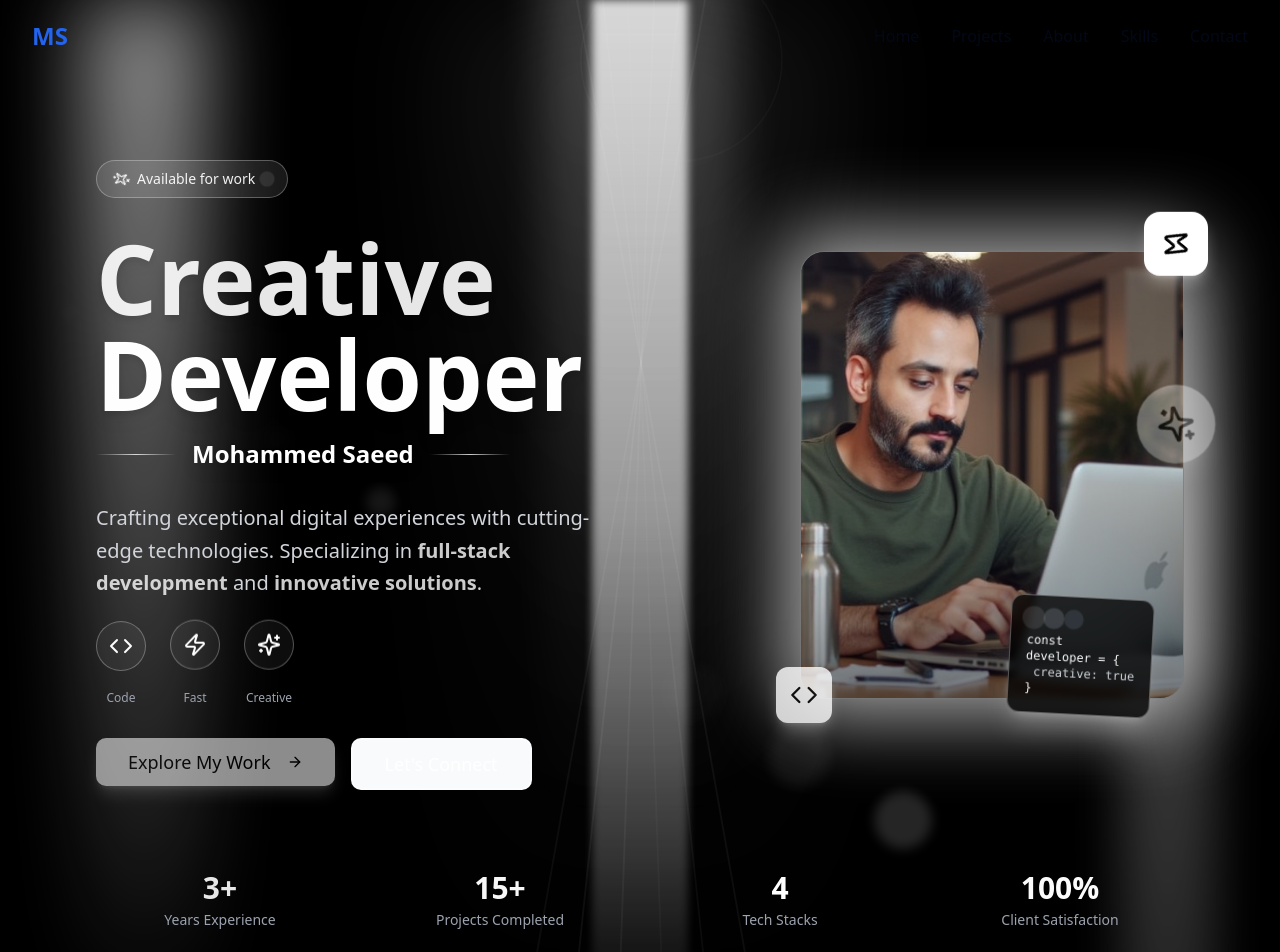
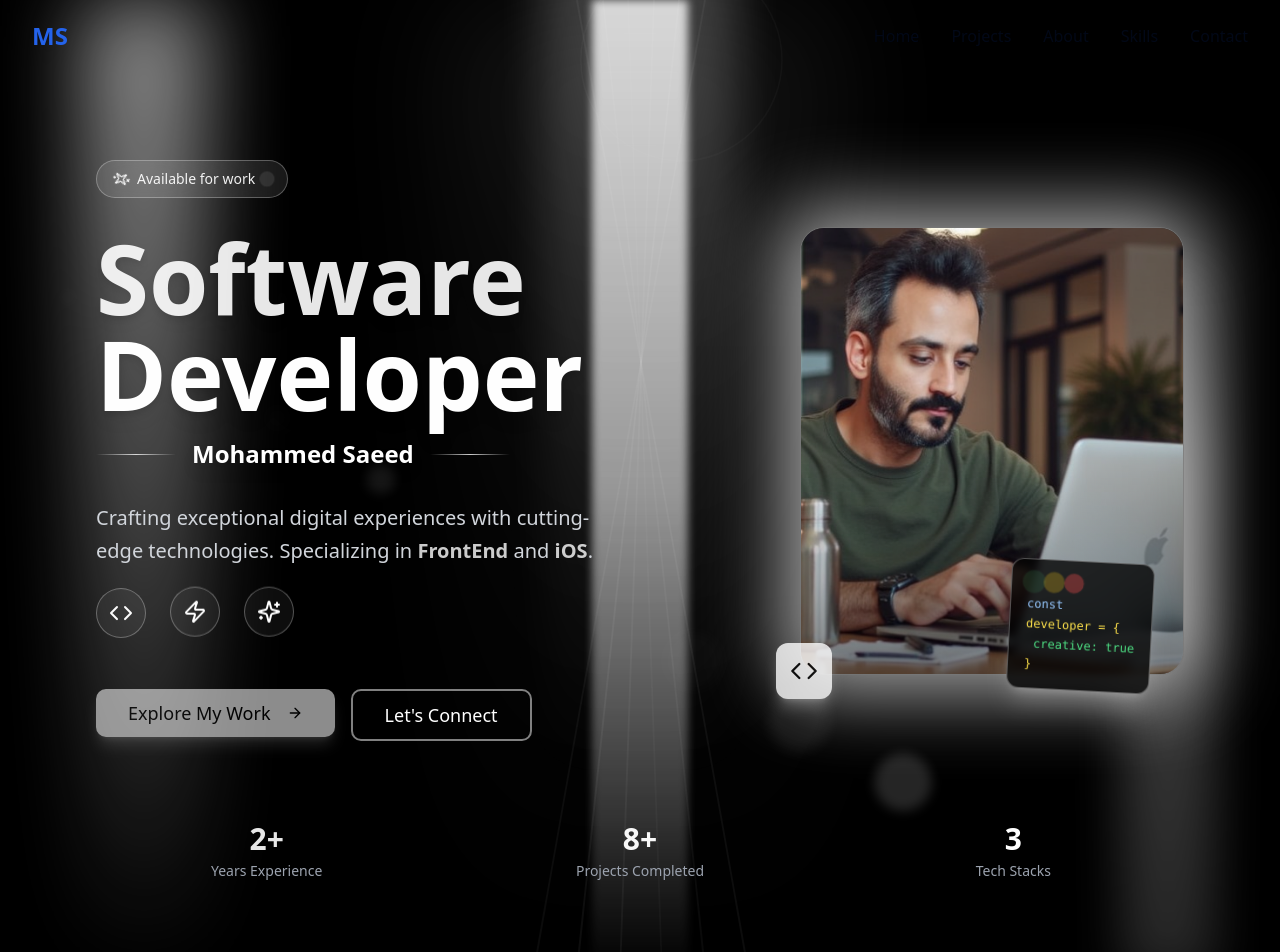
Before and after one commit to MohammedSaeed9444/myPortfolio, a React (Vite) app: page / in a window 1280 px wide. Shown: the top 952 px of the page. Built offline with nearby package versions, Linux system fonts and the light colour scheme.

Commit message:
Update HeroSection.tsx

```diff
--- a/src/components/HeroSection.tsx
+++ b/src/components/HeroSection.tsx
@@ -158,7 +158,7 @@ const HeroSection: React.FC = () => {
               {/* Main Heading */}
               <div className="space-y-4">
                 <h1 className={`text-6xl md:text-7xl lg:text-8xl font-black leading-none transition-all duration-1000 delay-400 ${isVisible ? 'opacity-100 translate-y-0' : 'opacity-0 translate-y-10'}`}>
-                  <span className="block text-white drop-shadow-lg animate-pulse" style={{ animationDuration: '3s' }}>Creative</span>
+                  <span className="block text-white drop-shadow-lg animate-pulse" style={{ animationDuration: '3s' }}>Software</span>
                   <span className="block text-white drop-shadow-lg animate-pulse" style={{ animationDuration: '3s', animationDelay: '0.5s' }}>
                     Developer
                   </span>
@@ -174,16 +174,16 @@ const HeroSection: React.FC = () => {
               {/* Description */}
               <p className={`text-xl text-gray-300 leading-relaxed max-w-lg mx-auto lg:mx-0 transition-all duration-1000 delay-700 ${isVisible ? 'opacity-100 translate-y-0' : 'opacity-0 translate-y-10'}`}>
                 Crafting exceptional digital experiences with cutting-edge technologies.
-                Specializing in <span className="text-white font-semibold animate-pulse">full-stack development</span> and{' '}
-                <span className="text-white font-semibold animate-pulse">innovative solutions</span>.
+                Specializing in <span className="text-white font-semibold animate-pulse">FrontEnd</span> and{' '}
+                <span className="text-white font-semibold animate-pulse">iOS</span>.
               </p>
 
               {/* Tech Stack Icons */}
               <div className={`flex justify-center lg:justify-start gap-6 transition-all duration-1000 delay-800 ${isVisible ? 'opacity-100 translate-y-0' : 'opacity-0 translate-y-10'}`}>
                 {[
-                  { icon: Code, label: 'Code', color: 'text-white' },
-                  { icon: Zap, label: 'Fast', color: 'text-white' },
-                  { icon: Sparkles, label: 'Creative', color: 'text-white' },
+                  { icon: Code, label: '', color: 'text-white' },
+                  { icon: Zap, label: '', color: 'text-white' },
+                  { icon: Sparkles, label: '', color: 'text-white' },
                 ].map((item, index) => (
                   <div key={index} className="flex flex-col items-center gap-2 group cursor-pointer">
                     <div className="p-3 rounded-full bg-white/5 border border-white/30 group-hover:border-white/50 transition-all duration-300 group-hover:scale-110 group-hover:shadow-lg group-hover:shadow-white/20 animate-bounce" style={{ animationDelay: `${index * 0.3}s`, animationDuration: '2s' }}>
@@ -208,7 +208,9 @@ const HeroSection: React.FC = () => {
                 <Button
                   size="lg"
                   variant="outline"
-                  className="text-lg px-8 py-6 border-2 border-white/50 text-white hover:bg-white/10 hover:border-white hover:text-white transition-all duration-300 hover:scale-105"
+                  className="text-lg px-8 py-6 border-2 border-white/50 text-white bg-transparent
+hover:bg-white hover:text-black hover:border-white
+transition-all duration-300 hover:scale-105"
                   onClick={() => scrollToSection('contact')}
                 >
                   Let&apos;s Connect
@@ -233,41 +235,38 @@ const HeroSection: React.FC = () => {
                 </div>
 
                 {/* Animated Floating Elements */}
-                <div className="absolute -top-6 -right-6 w-16 h-16 bg-white rounded-2xl flex items-center justify-center shadow-lg shadow-white/30 animate-bounce" style={{ animationDuration: '3s' }}>
-                  <Zap className="w-8 h-8 text-black animate-spin" style={{ animationDuration: '4s' }} />
-                </div>
+
                 <div className="absolute -bottom-6 -left-6 w-14 h-14 bg-white rounded-xl flex items-center justify-center shadow-lg shadow-white/30 animate-pulse">
                   <Code className="w-7 h-7 text-black" />
                 </div>
-                <div className="absolute top-1/3 -right-4 w-12 h-12 bg-white rounded-full flex items-center justify-center shadow-lg shadow-white/30 animate-ping" style={{ animationDuration: '2s' }}>
-                  <Sparkles className="w-6 h-6 text-black animate-spin" style={{ animationDuration: '2s' }} />
-                </div>
+
 
                 {/* Code Snippet Floating Card */}
-                <div className="absolute -bottom-4 right-8 bg-black/80 backdrop-blur-sm border border-white/30 rounded-lg p-4 shadow-xl shadow-white/20 transform rotate-3 hover:rotate-0 transition-transform duration-300 animate-pulse" style={{ animationDuration: '6s' }}>
-                  <div className="flex items-center gap-2 mb-2">
-                    <div className="w-3 h-3 bg-white rounded-full animate-ping" style={{ animationDuration: '1s' }}></div>
-                    <div className="w-3 h-3 bg-gray-400 rounded-full animate-ping" style={{ animationDuration: '1.5s' }}></div>
-                    <div className="w-3 h-3 bg-gray-600 rounded-full animate-ping" style={{ animationDuration: '2s' }}></div>
+                  <div className="absolute -bottom-4 right-8 bg-black/80 backdrop-blur-sm border border-white/30 rounded-lg p-4 shadow-xl shadow-white/20 transform rotate-3 hover:rotate-0 transition-transform duration-300 animate-pulse" style={{ animationDuration: '6s' }}>
+                    <div className="flex items-center gap-2 mb-2">
+                      <div className="w-3 h-3 bg-green-400 rounded-full animate-ping" style={{ animationDuration: '1s' }}></div>
+                      <div className="w-3 h-3 bg-yellow-400 rounded-full animate-ping" style={{ animationDuration: '1.5s' }}></div>
+                      <div className="w-3 h-3 bg-red-500 rounded-full animate-ping" style={{ animationDuration: '2s' }}></div>
+                    </div>
+
+                    <div className="text-xs font-mono text-gray-300 space-y-1">
+                      <div className="text-blue-300">const</div>
+                    <div className="text-yellow-300">developer = &#123;</div>
+                    <div className="text-green-400 ml-2">creative: true</div>
+                    <div className="text-yellow-300">&#125;</div>
+                    </div>
                   </div>
-                  <div className="text-xs font-mono text-gray-300">
-                    <div className="text-white">const</div>
-                    <div className="text-white">developer = &#123;</div>
-                    <div className="text-gray-300 ml-2">creative: true</div>
-                    <div className="text-white">&#125;</div>
-                  </div>
-                </div>
+
               </div>
             </div>
           </div>
 
           {/* Bottom Stats */}
-          <div className={`mt-20 grid grid-cols-2 md:grid-cols-4 gap-8 text-center transition-all duration-1000 delay-1000 ${isVisible ? 'opacity-100 translate-y-0' : 'opacity-0 translate-y-10'}`}>
+          <div className={`mt-20 grid grid-cols-1 md:grid-cols-3 gap-8 text-center transition-all duration-1000 delay-1000 ${isVisible ? 'opacity-100 translate-y-0' : 'opacity-0 translate-y-10'}`}>
             {[
-              { number: '3+', label: 'Years Experience' },
-              { number: '15+', label: 'Projects Completed' },
-              { number: '4', label: 'Tech Stacks' },
-              { number: '100%', label: 'Client Satisfaction' },
+              { number: '2+', label: 'Years Experience' },
+              { number: '8+', label: 'Projects Completed' },
+              { number: '3', label: 'Tech Stacks' },
             ].map((stat, index) => (
               <div key={index} className="group cursor-pointer">
                 <div className="text-3xl font-black text-white group-hover:scale-110 transition-transform duration-300 animate-pulse" style={{ animationDelay: `${index * 0.2}s`, animationDuration: '3s' }}>
```
